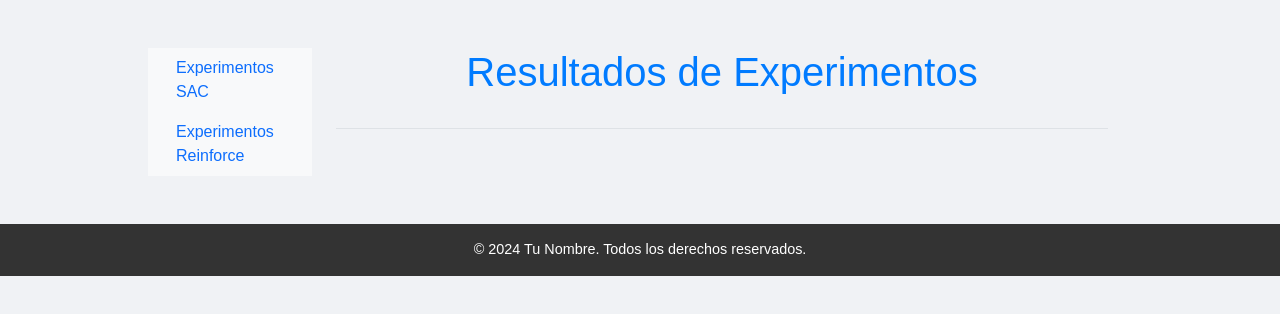
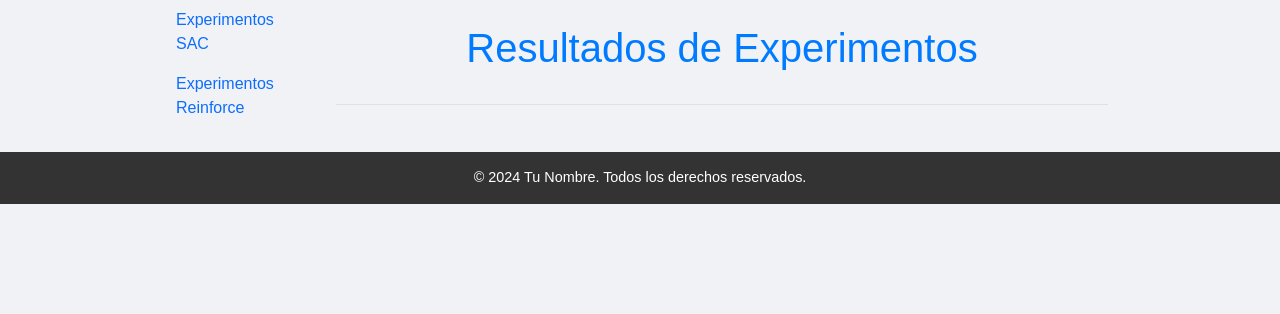
Before and after one commit to JorgeEduardoGutierrez/JorgeEduardoGutierrez.github.io, a plain HTML site: page index.html in a window 1280 px wide. Drawn offline with nearby package versions, Linux system fonts and the light colour scheme; no server answers.

Commit message:
Update index.html

```diff
--- a/index.html
+++ b/index.html
@@ -12,14 +12,14 @@
     <link rel="stylesheet" href="css/styles.css">
 </head>
 <body>
-    <div class="container-fluid my-5">
+    <div class="container-fluid">
         <div class="row">
-            <!-- Barra Lateral -->
-            <nav id="sidebar" class="col-md-3 col-lg-2 d-md-block bg-light sidebar collapse">
+            <!-- Barra Lateral con nuevo estilo -->
+            <nav id="sidebar" class="col-md-3 col-lg-2 d-md-block sidebar-styled collapse">
                 <div class="position-sticky">
                     <ul class="nav flex-column">
                         <li class="nav-item">
-                            <a class="nav-link" href="#" onclick="loadExperimentSet('sac')">Experimentos SAC</a>
+                            <a class="nav-link active" href="#" onclick="loadExperimentSet('sac')">Experimentos SAC</a>
                         </li>
                         <li class="nav-item">
                             <a class="nav-link" href="#" onclick="loadExperimentSet('reinforce')">Experimentos Reinforce</a>
@@ -29,8 +29,8 @@
             </nav>
 
             <!-- Contenido Principal -->
-            <main class="col-md-9 ms-sm-auto col-lg-10 px-md-4">
-                <h1 class="main-title">Resultados de Experimentos</h1>
+            <main class="col-md-9 ms-sm-auto col-lg-10 px-md-4 main-content">
+                <h1 class="main-title mt-4">Resultados de Experimentos</h1>
 
                 <!-- Navegación de Pestañas Dinámica -->
                 <ul class="nav nav-tabs" id="experimentTabs" role="tablist">
@@ -46,7 +46,7 @@
     </div>
 
     <!-- Pie de Página -->
-    <footer>
+    <footer class="text-center my-4">
         &copy; 2024 Tu Nombre. Todos los derechos reservados.
     </footer>
 
```
